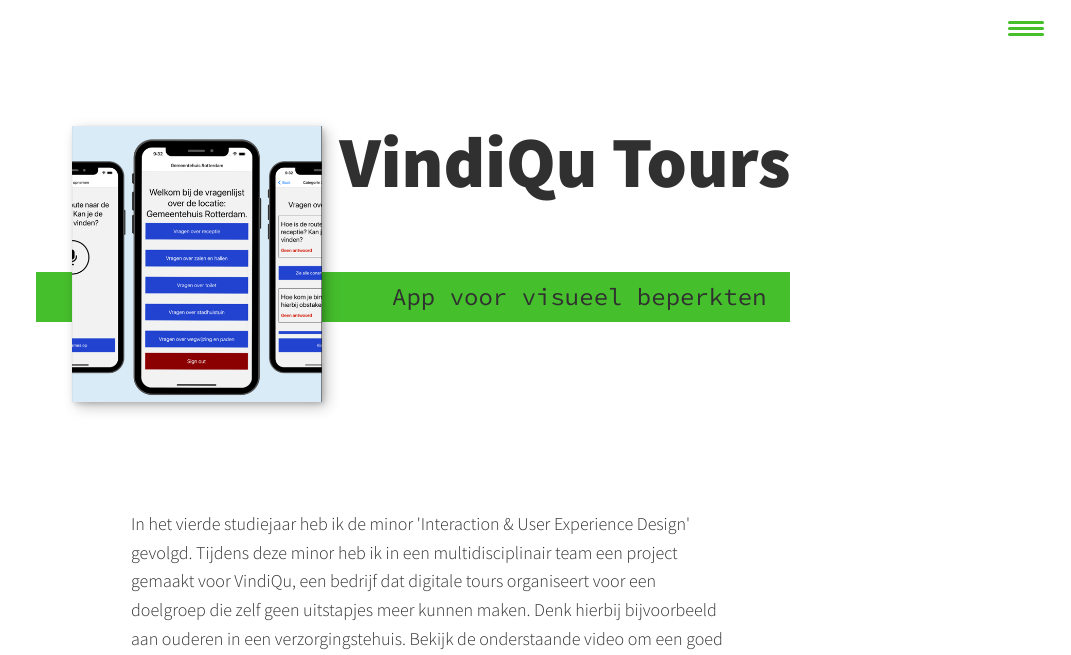
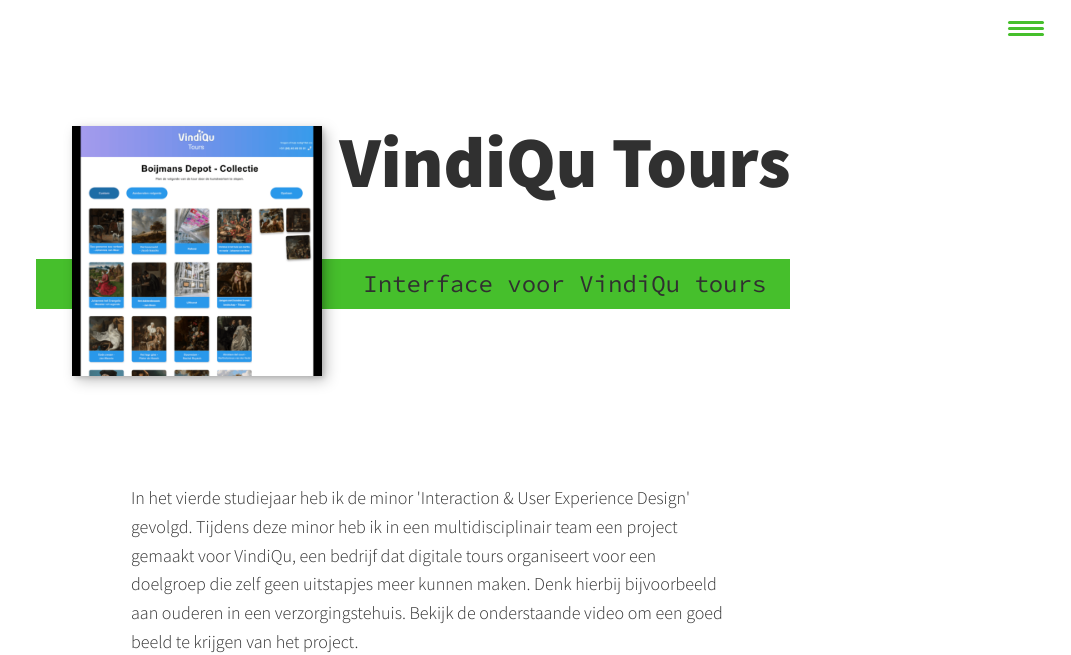
Before and after one commit to jelmerrosdorf/portfolio, a plain HTML site: page portfolio-item-3.html in a window 1280 px wide. Shown: the top 655 px of the page, without its empty margins (209-1280 px from the left). Drawn offline with nearby package versions, Linux system fonts and the light colour scheme.

Commit message:
Update image

```diff
--- a/portfolio-item-3.html
+++ b/portfolio-item-3.html
@@ -43,8 +43,8 @@
             <h1 class="section__title section__title--intro">
                 <strong>VindiQu Tours</strong>
             </h1>
-            <p class="section__subtitle section__subtitle--intro">App voor visueel beperkten</p>
-            <img src="img/portfolio-2.png" alt="a picture of Jelmer's work" class="intro__img">
+            <p class="section__subtitle section__subtitle--intro">Interface voor VindiQu tours</p>
+            <img src="img/portfolio-17.PNG" alt="a picture of Jelmer's work" class="intro__img">
         </section>
 
 
```
